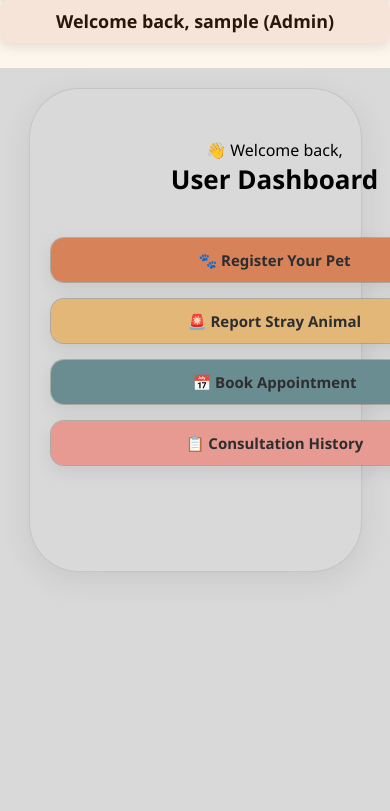
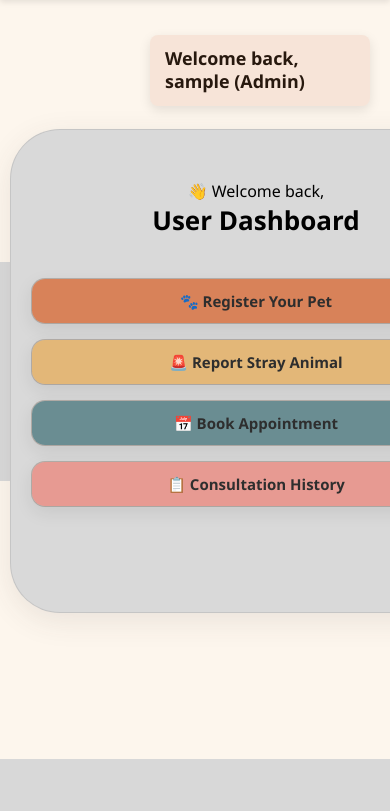
Before and after one commit to riya-24jagtap/AniCare---deploy, a Flask app: template templates/user_dashboard.html in a window 390 px wide; the page is wider, and only the part inside the window is pictured. Shown: the part 85-896 px from the top of that part. After the commit the page ends 844 px from the top of that part, so only its background shows below. Run offline with Flask 3, Linux system fonts and the light colour scheme; the template is opened without the code that fills it: most values are stand-ins (such as "Sample title", 1, 10 or a date in 2020); parts of the project's set-up code (start-up, migrations or seed data) failed here and were passed over.

Commit message:
Fixed user dashboard

```diff
--- a/static/css/user_dashboard.css
+++ b/static/css/user_dashboard.css
@@ -101,14 +101,17 @@
 
 .content {
   display: flex;
-  justify-content: flex-start; /* keep container on left */
+  justify-content: flex-start;
   align-items: center;
-  min-height: 88vh; /* reduce overall height from 100vh */
+  min-height: 88vh;
   padding-left: 60px;
   background: url("../images/user_dashboardbg.jpg") no-repeat right center;
-  background-size: 99.99% auto; /* increase width to cover extra space */
+  background-size: 99.99% auto;
   background-position: left center;
+
+  position: relative;  /* ✅ ADD THIS */
 }
+
 
 
 
@@ -195,6 +198,7 @@
     z-index: 100;
 }
 
+
 .profile-box p {
     margin: 0;
     font-size: 17.9px;
@@ -217,32 +221,37 @@
     font-size: 14px;
   }
 }
-/* ----------- TABLETS (max-width: 992px) ----------- */
+
+/* ✅ Tablet */
 @media (max-width: 992px) {
-
-  .content {
-    flex-direction: column;
-    justify-content: flex-start;
-    align-items: center;
-    padding: 30px 20px;
-    background-size: cover; /* prevent awkward cutoff */
-  }
-
   .profile-box {
-    position: relative;
-    top: unset;
-    right: unset;
-    margin: 0 auto 25px auto; /* center above dashboard */
-    width: auto;
-    max-width: 500px;
-    text-align: center;
-  }
-
-  .dashboard-container {
-    width: 90%;
-    max-width: 520px;
+    width: 320px;
+    right: 60px;
+    top: 140px;
+    font-size: 16px;
   }
 }
+
+/* ✅ Large Phones */
+@media (max-width: 768px) {
+  .profile-box {
+    width: 270px;
+    right: 40px;
+    top: 130px;
+    font-size: 15px;
+  }
+}
+
+/* ✅ Small Phones */
+@media (max-width: 480px) {
+  .profile-box {
+    width: 220px;
+    right: 20px;
+    top: 120px;
+    font-size: 14px;
+  }
+}
+
 
 /* ----------- MOBILE (max-width: 600px) ----------- */
 @media (max-width: 600px) {
@@ -260,11 +269,6 @@
     padding: 20px 10px;
   }
 
-  .profile-box {
-    font-size: 15px;
-    padding: 10px 12px;
-  }
-
   h1 {
     font-size: 26px;
   }
```
